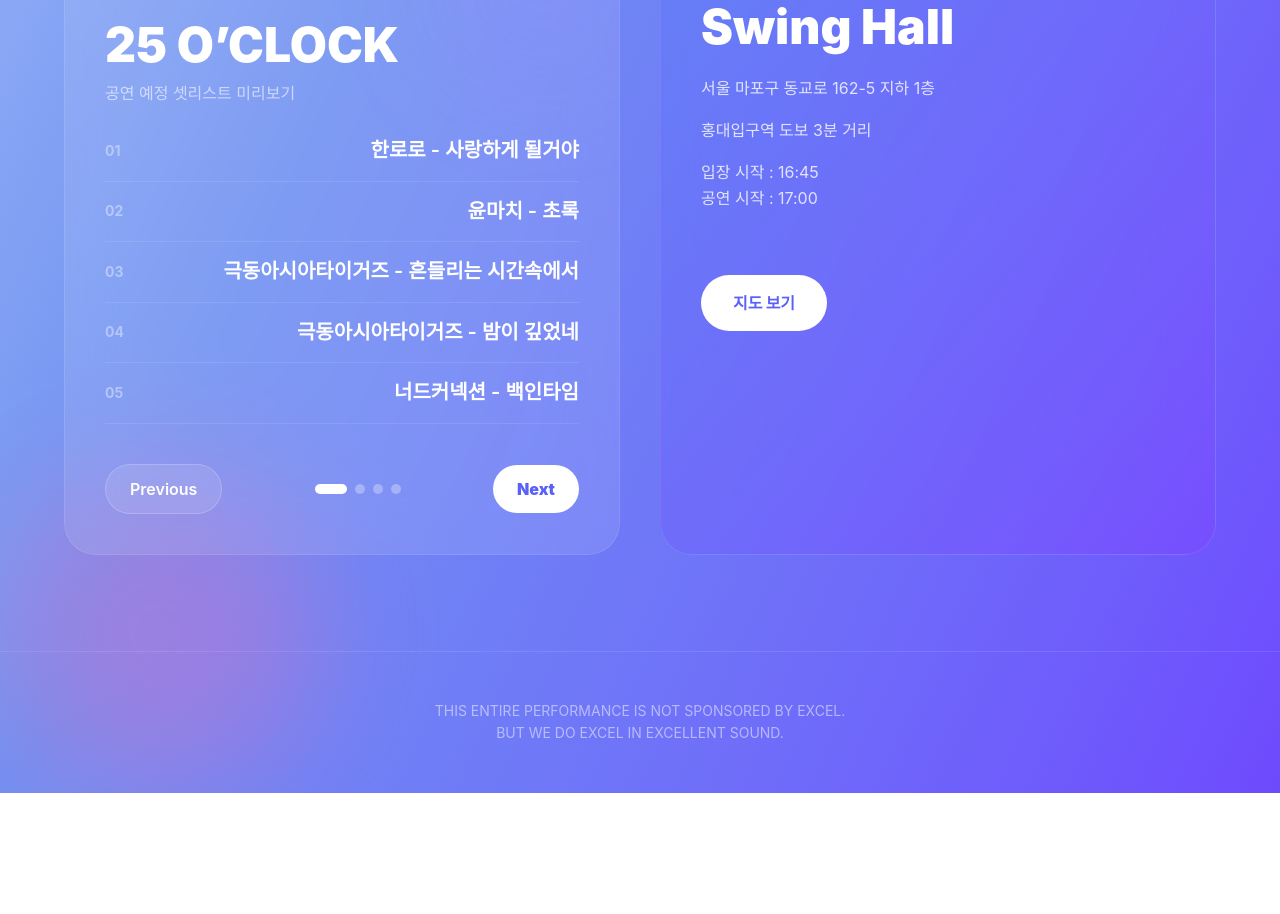
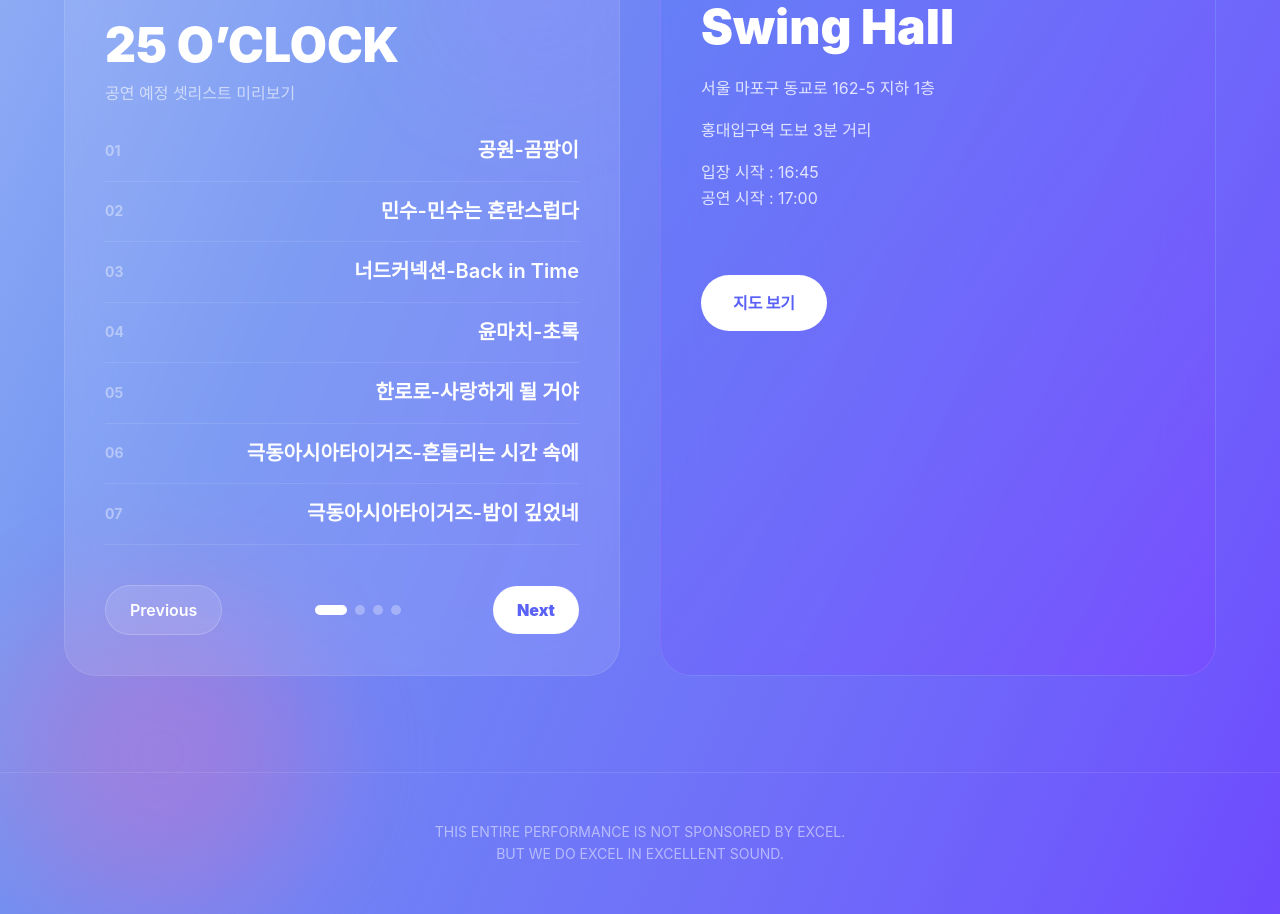
Before and after one commit to SohyangO/Afterworks, a React (Vite) app: page / in a window 1280 px wide. Shown: the part 2040-2954 px from the top of the page. Before the commit the page ends 2833 px from the top, so only its background shows below. Built offline with nearby package versions, Linux system fonts and the light colour scheme.

Commit message:
Change Setlist
Change Setlist

```diff
--- a/src/App.tsx
+++ b/src/App.tsx
@@ -30,23 +30,26 @@ export default function AfterWorksFestivalPage() {
     {
       band: "25 O’CLOCK",
       songs: [
-        "한로로 - 사랑하게 될거야",
-        "윤마치 - 초록",
-        "극동아시아타이거즈 - 흔들리는 시간속에서",
-        "극동아시아타이거즈 - 밤이 깊었네",
-        "너드커넥션 - 백인타임",
+        "공원-곰팡이",
+        "민수-민수는 혼란스럽다",
+        "너드커넥션-Back in Time",
+        "윤마치-초록",
+        "한로로-사랑하게 될 거야",
+        "극동아시아타이거즈-흔들리는 시간 속에",
+        "극동아시아타이거즈-밤이 깊었네",
       ],
     },
     {
       band: "Naive",
       songs: [
         "Naive - Rusty Lake",
+        "한로로 - 입춘",
         "Naive - Blue Bird",
         "Naive - 적야",
         "Naive - 아무래도",
-        "한로로 - 입춘",
-        "Mrs. green apple - lilac",
+        "Mrs. Green Apple - Lilac",
         "데이식스 - 한 페이지가 될 수 있게",
+        "10cm - 너에게 닿기를",
       ],
     },
     {
@@ -56,7 +59,7 @@ export default function AfterWorksFestivalPage() {
         "신해철 - 그대에게",
         "YB - 붉은노을",
         "혁오 - Tomboy",
-        "duffy - mercy",
+        "duffy - Mercy",
         "델리 스파이스 - 고백",
         "이찬혁 - 멸종위기사랑",
       ],
@@ -64,13 +67,13 @@ export default function AfterWorksFestivalPage() {
     {
       band: "BARD",
       songs: [
-        "청색동경 - 87Dance",
-        "Far Away - 라쿠나",
-        "ONCE - 유다빈밴드",
-        "욕망주사기 - 리도어(Redoor)",
-        "Welcome to the Jungle - Guns N Roses",
-        "Answer me - 브로큰 발렌타인",
-        "Red flag - Yellow Monsters",
+        "87Dance - 청색동경",
+        "라쿠나 - Far Away",
+        "유다빈밴드 - ONCE",
+        "리도어 - 욕망주사기",
+        "Guns N Roses - Welcome to the Jungle",
+        "브로큰 발렌타인 - Answer me (String Ver.)",
+        "Yellow Monsters - Red flag",
       ],
     },
   ];
```
